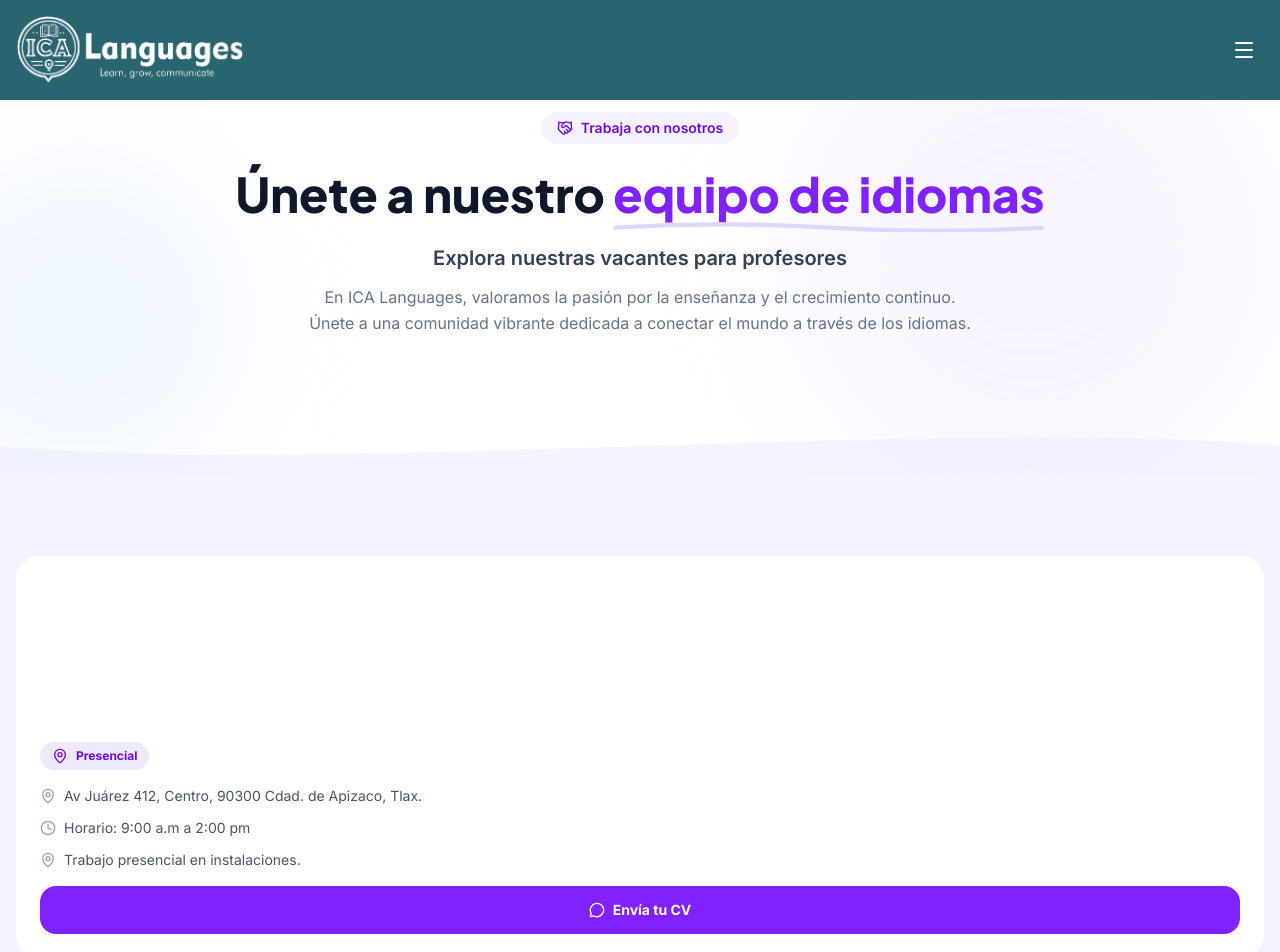
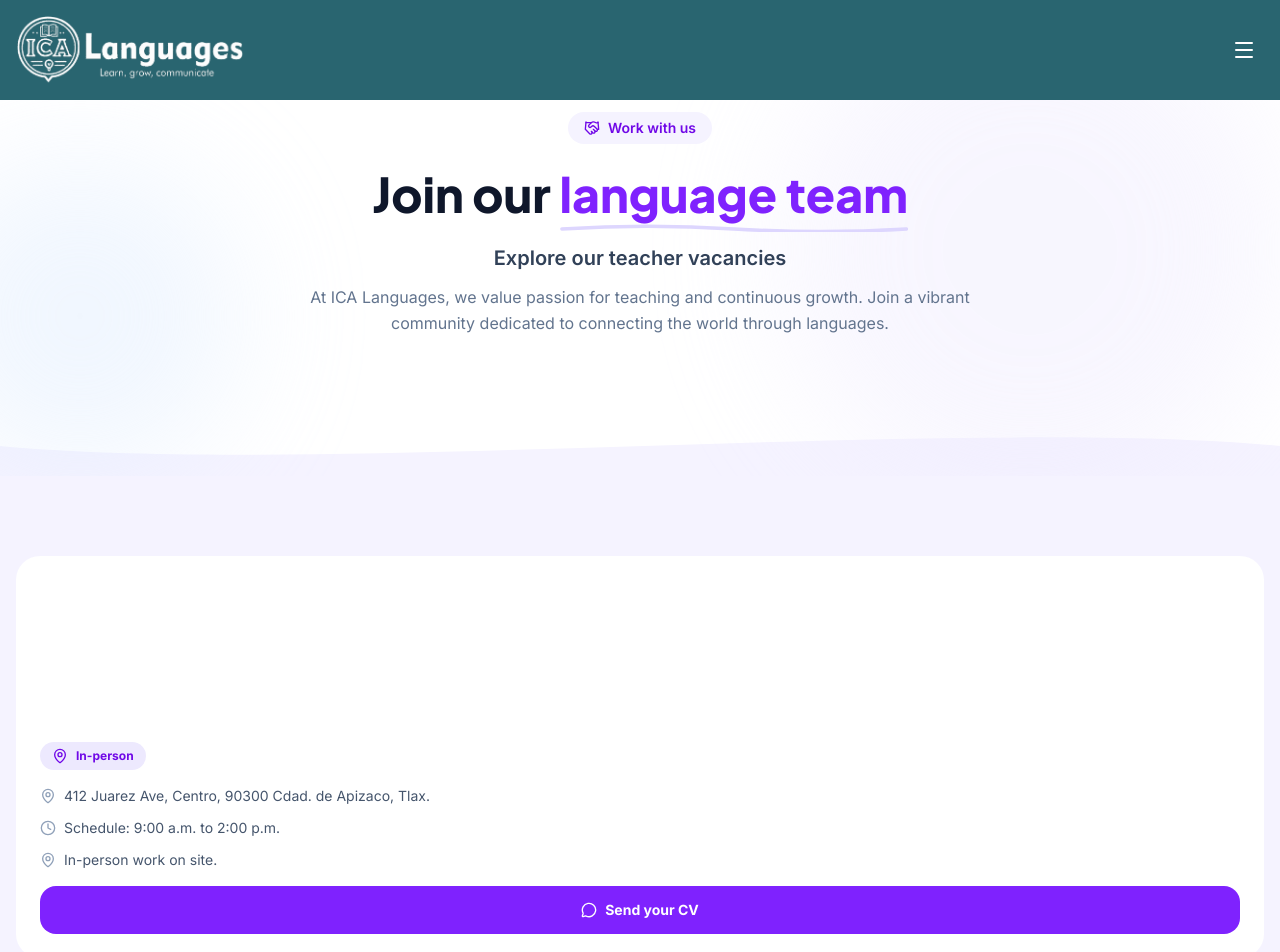
Before and after one commit to icertificationacademy-hub/ica-languages, a Next.js app: page /en/nosotros/unete-al-equipo in a window 1280 px wide. Shown: the top 952 px of the page. Built offline with nearby package versions, Linux system fonts and the light colour scheme.

Commit message:
feat: implement SVG flag icons for language selector and translate unete-al-equipo page to es, en, and fr

```diff
--- a/messages/en.json
+++ b/messages/en.json
@@ -301,5 +301,27 @@
     "tituloTitle": "Level certificate for graduation",
     "tituloDesc": "If you need to prove your English level for university graduation purposes, you can obtain a certificate based on a formal diagnostic evaluation. It is a document accepted by many Mexican universities to fulfill the foreign language requirement.",
     "tituloBtn": "Request on WhatsApp"
+  },
+  "uneteAlEquipo": {
+    "badge": "Work with us",
+    "title1": "Join our",
+    "title2": "language team",
+    "subtitle": "Explore our teacher vacancies",
+    "description": "At ICA Languages, we value passion for teaching and continuous growth. Join a vibrant community dedicated to connecting the world through languages.",
+    "presencial": "In-person",
+    "enLinea": "Online",
+    "ubicacionPresencial": "412 Juarez Ave, Centro, 90300 Cdad. de Apizaco, Tlax.",
+    "horarioLabel": "Schedule:",
+    "horarioVal": "9:00 a.m. to 2:00 p.m.",
+    "sendCV": "Send your CV",
+    "v1Title": "Language teacher",
+    "v1Subtitle": "(adults)",
+    "v1Extra": "In-person work on site.",
+    "v2Title": "Language teacher",
+    "v2Subtitle": "(kids)",
+    "v2Extra": "In-person work on site.",
+    "v3Title": "Online teacher",
+    "v3Subtitle": "(remote)",
+    "v3Extra": "Connection via Meet, etc."
   }
 }
--- a/messages/es.json
+++ b/messages/es.json
@@ -301,5 +301,27 @@
     "tituloTitle": "Constancia de nivel para titulación",
     "tituloDesc": "Si necesitas comprobar tu nivel de inglés para fines de titulación universitaria, puedes obtener una constancia basada en una evaluación diagnóstica formal. Es un documento aceptado por muchas universidades mexicanas para cumplir con el requisito de idioma extranjero.",
     "tituloBtn": "Solicitar por WhatsApp"
+  },
+  "uneteAlEquipo": {
+    "badge": "Trabaja con nosotros",
+    "title1": "Únete a nuestro",
+    "title2": "equipo de idiomas",
+    "subtitle": "Explora nuestras vacantes para profesores",
+    "description": "En ICA Languages, valoramos la pasión por la enseñanza y el crecimiento continuo. Únete a una comunidad vibrante dedicada a conectar el mundo a través de los idiomas.",
+    "presencial": "Presencial",
+    "enLinea": "En línea",
+    "ubicacionPresencial": "Av Juárez 412, Centro, 90300 Cdad. de Apizaco, Tlax.",
+    "horarioLabel": "Horario:",
+    "horarioVal": "9:00 a.m a 2:00 pm",
+    "sendCV": "Envía tu CV",
+    "v1Title": "Profesor de idiomas",
+    "v1Subtitle": "(adultos)",
+    "v1Extra": "Trabajo presencial en instalaciones.",
+    "v2Title": "Profesor de idiomas",
+    "v2Subtitle": "(niños)",
+    "v2Extra": "Trabajo presencial en instalaciones.",
+    "v3Title": "Profesor en línea",
+    "v3Subtitle": "(remoto)",
+    "v3Extra": "Conexión en Meet, etc."
   }
 }
--- a/messages/fr.json
+++ b/messages/fr.json
@@ -301,5 +301,27 @@
     "tituloTitle": "Attestation de niveau pour l'obtention du diplôme",
     "tituloDesc": "Si vous avez besoin de prouver votre niveau d'anglais pour l'obtention d'un diplôme universitaire, vous pouvez obtenir une attestation basée sur une évaluation diagnostique formelle. C'est un document accepté par de nombreuses universités mexicaines pour satisfaire à l'exigence de langue étrangère.",
     "tituloBtn": "Demander sur WhatsApp"
+  },
+  "uneteAlEquipo": {
+    "badge": "Travaillez avec nous",
+    "title1": "Rejoignez notre",
+    "title2": "équipe linguistique",
+    "subtitle": "Découvrez nos postes d'enseignants vacants",
+    "description": "Chez ICA Languages, nous valorisons la passion pour l'enseignement et la croissance continue. Rejoignez une communauté dynamique dédiée à connecter le monde à travers les langues.",
+    "presencial": "En présentiel",
+    "enLinea": "En ligne",
+    "ubicacionPresencial": "412 Av Juárez, Centro, 90300 Cdad. de Apizaco, Tlax.",
+    "horarioLabel": "Horaire :",
+    "horarioVal": "9h00 à 14h00",
+    "sendCV": "Envoyez votre CV",
+    "v1Title": "Professeur de langues",
+    "v1Subtitle": "(adultes)",
+    "v1Extra": "Travail en présentiel dans nos locaux.",
+    "v2Title": "Professeur de langues",
+    "v2Subtitle": "(enfants)",
+    "v2Extra": "Travail en présentiel dans nos locaux.",
+    "v3Title": "Enseignant en ligne",
+    "v3Subtitle": "(à distance)",
+    "v3Extra": "Connexion via Meet, etc."
   }
 }
--- a/src/app/[locale]/nosotros/unete-al-equipo/page.tsx
+++ b/src/app/[locale]/nosotros/unete-al-equipo/page.tsx
@@ -1,24 +1,35 @@
 import type { Metadata } from "next";
 import { Link } from "@/i18n/navigation";
-import { MessageCircle, MapPin, Clock, Monitor, Users, GraduationCap, Smile, Handshake } from "lucide-react";
+import { MessageCircle, MapPin, Clock, Monitor, GraduationCap, Smile, Handshake } from "lucide-react";
 import { siteConfig } from "@/data/site";
+import { getTranslations } from "next-intl/server";
 
-export const metadata: Metadata = {
-  title: "Únete al Equipo | ICA Languages",
-  description:
-    "Explora nuestras vacantes para profesores de idiomas. ICA Languages, Apizaco Tlaxcala.",
+export async function generateMetadata({
+  params,
+}: {
+  params: Promise<{ locale: string }>;
+}) {
+  const { locale } = await params;
+  const t = await getTranslations({ locale, namespace: "uneteAlEquipo" });
+  return {
+    title: `${t("badge")} | ICA Languages`,
+    description: t("description"),
   };
+}
+
+export default async function UneteAlEquipoPage() {
+  const t = await getTranslations("uneteAlEquipo");
 
   const vacancies = [
     {
-    title: "Profesor de idiomas",
-    subtitle: "(adultos)",
+      title: t("v1Title"),
+      subtitle: t("v1Subtitle"),
       icon: <GraduationCap className="w-6 h-6" />,
-    modalidad: "Presencial",
+      modalidad: t("presencial"),
       modalidadIcon: <MapPin className="w-4 h-4" />,
-    ubicacion: "Av Juárez 412, Centro, 90300 Cdad. de Apizaco, Tlax.",
-    horario: "9:00 a.m a 2:00 pm",
-    extra: "Trabajo presencial en instalaciones.",
+      ubicacion: t("ubicacionPresencial"),
+      horario: t("horarioVal"),
+      extra: t("v1Extra"),
       color: "from-violet-500 to-purple-600",
       border: "border-violet-200",
       bg: "bg-violet-50",
@@ -27,14 +38,14 @@ const vacancies = [
       shadow: "shadow-violet-200",
     },
     {
-    title: "Profesor de idiomas",
-    subtitle: "(niños)",
+      title: t("v2Title"),
+      subtitle: t("v2Subtitle"),
       icon: <Smile className="w-6 h-6" />,
-    modalidad: "Presencial",
+      modalidad: t("presencial"),
       modalidadIcon: <MapPin className="w-4 h-4" />,
-    ubicacion: "Av Juárez 412, Centro, 90300 Cdad. de Apizaco, Tlax.",
-    horario: "9:00 a.m a 2:00 pm",
-    extra: "Trabajo presencial en instalaciones.",
+      ubicacion: t("ubicacionPresencial"),
+      horario: t("horarioVal"),
+      extra: t("v2Extra"),
       color: "from-green-500 to-emerald-600",
       border: "border-emerald-200",
       bg: "bg-emerald-50",
@@ -43,14 +54,14 @@ const vacancies = [
       shadow: "shadow-emerald-200",
     },
     {
-    title: "Profesor en línea",
-    subtitle: "(remoto)",
+      title: t("v3Title"),
+      subtitle: t("v3Subtitle"),
       icon: <Monitor className="w-6 h-6" />,
-    modalidad: "En línea",
+      modalidad: t("enLinea"),
       modalidadIcon: <Monitor className="w-4 h-4" />,
-    ubicacion: "Av Juárez 412, Centro, 90300 Cdad. de Apizaco, Tlax.",
-    horario: "9:00 a.m a 2:00 pm",
-    extra: "Conexión en Meet, etc.",
+      ubicacion: t("ubicacionPresencial"),
+      horario: t("horarioVal"),
+      extra: t("v3Extra"),
       color: "from-blue-500 to-indigo-600",
       border: "border-blue-200",
       bg: "bg-blue-50",
@@ -60,7 +71,6 @@ const vacancies = [
     },
   ];
 
-export default function UneteAlEquipoPage() {
   return (
     <>
       {/* ── HERO ───────────────────────────────────────── */}
@@ -70,25 +80,25 @@ export default function UneteAlEquipoPage() {
 
         <div className="max-w-4xl mx-auto px-4 sm:px-6 lg:px-8 text-center pb-20 relative z-10">
           <span className="inline-flex items-center gap-2 bg-violet-50 text-violet-700 text-sm font-semibold px-4 py-1.5 rounded-full mb-5 border border-violet-100 shadow-sm">
-            <Handshake className="w-4 h-4" /> Trabaja con nosotros
+            <Handshake className="w-4 h-4" /> {t("badge")}
           </span>
           <h1
             className="text-5xl sm:text-6xl font-extrabold text-slate-900 leading-tight mb-5"
             style={{ fontFamily: "var(--font-plus-jakarta)" }}
           >
-            Únete a nuestro{" "}
+            {t("title1")}{" "}
             <span className="relative text-violet-600">
-              equipo de idiomas
+              {t("title2")}
               <svg className="absolute -bottom-2 left-0 w-full" viewBox="0 0 400 12" fill="none">
                 <path d="M2 8 Q100 2 200 8 Q300 14 398 8" stroke="#ddd6fe" strokeWidth="4" strokeLinecap="round" fill="none"/>
               </svg>
             </span>
           </h1>
           <p className="text-xl font-semibold text-slate-700 mb-3">
-            Explora nuestras vacantes para profesores
+            {t("subtitle")}
           </p>
           <p className="text-base text-slate-500 leading-relaxed max-w-2xl mx-auto">
-            En ICA Languages, valoramos la pasión por la enseñanza y el crecimiento continuo. Únete a una comunidad vibrante dedicada a conectar el mundo a través de los idiomas.
+            {t("description")}
           </p>
         </div>
 
@@ -131,7 +141,7 @@ export default function UneteAlEquipoPage() {
                     </div>
                     <div className="flex items-center gap-2 text-sm text-slate-600">
                       <Clock className="w-4 h-4 text-slate-400 shrink-0" />
-                      <span>Horario: {v.horario}</span>
+                      <span>{t("horarioLabel")} {v.horario}</span>
                     </div>
                     <div className="flex items-center gap-2 text-sm text-slate-600">
                       {v.modalidadIcon && <span className="text-slate-400">{v.modalidadIcon}</span>}
@@ -146,7 +156,7 @@ export default function UneteAlEquipoPage() {
                     className={`mt-auto inline-flex items-center justify-center gap-2 px-5 py-3.5 ${v.btn} text-white font-bold rounded-2xl shadow-lg ${v.shadow} transition-all text-sm`}
                   >
                     <MessageCircle className="w-4 h-4" />
-                    Envía tu CV
+                    {t("sendCV")}
                   </Link>
                 </div>
               </div>
```
Also changed, not shown: src/components/layout/Navbar.tsx (+48 -6 lines). Lines whose indentation alone changed are shown as unchanged.
